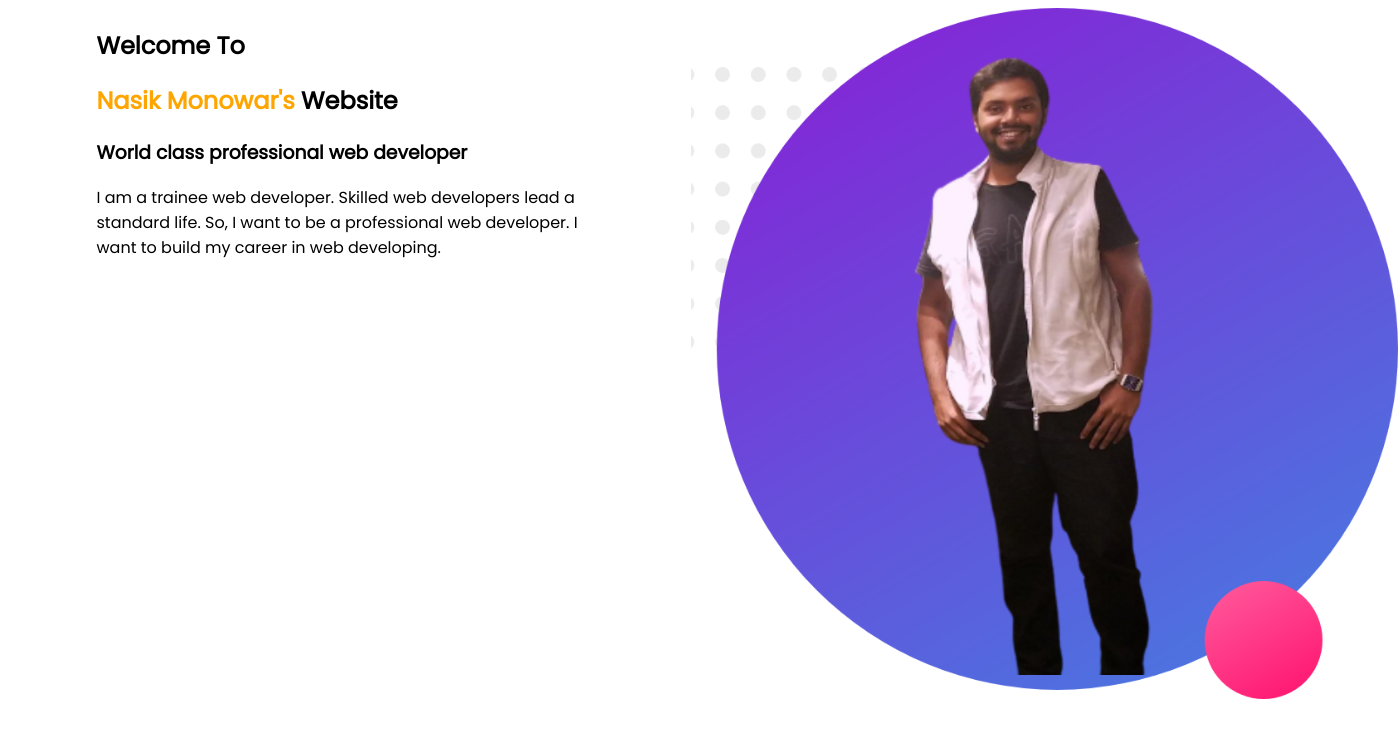
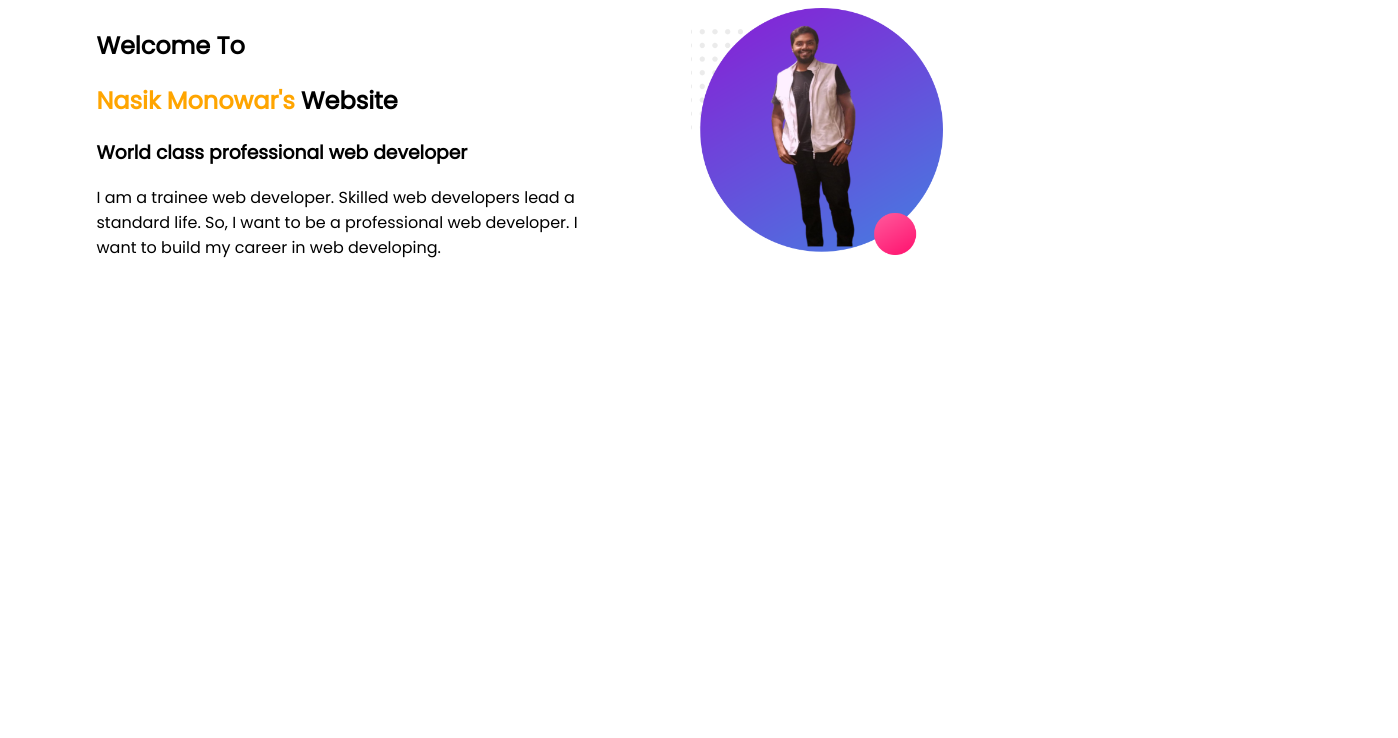
Before and after one commit to nasikmonowar10/web-portfolio, a plain HTML site: page index.html in a window 1280 px wide. Shown: the whole page, 1398 px wide, since content can reach past the window. Drawn offline with Linux system fonts and the light colour scheme.

Commit message:
added first part

```diff
--- a/style.css
+++ b/style.css
@@ -14,5 +14,5 @@ h1{
     padding-left: 2%;
 }
 .half-width img{
-    width: 140%;
+    width: 50%;
 }
```
